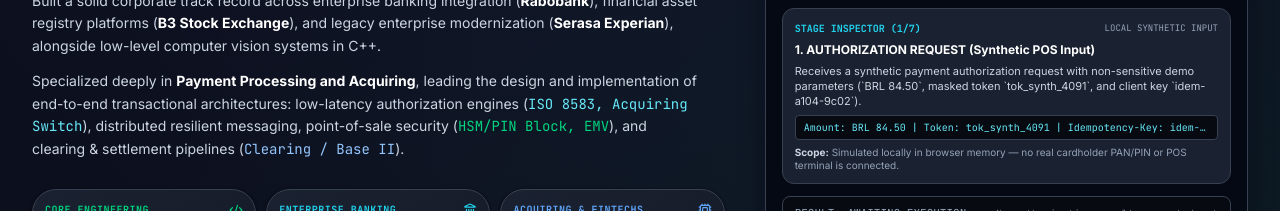
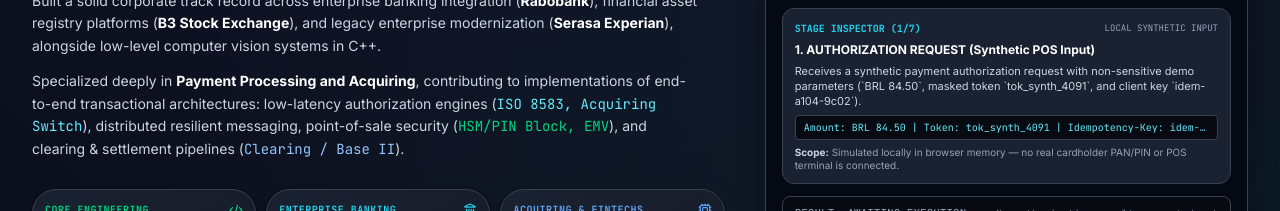
Before and after one commit to franciscoaraujo/myprofile.dev.io, a Next.js app: page / in a window 1280 px wide. Shown: the part 501-712 px from the top of the page. Built offline with nearby package versions, Linux system fonts and the light colour scheme.

Commit message:
refactor(bio): update text to 'participando de implementações de arquiteturas transacionais completas'

```diff
--- a/src/app/page.jsx
+++ b/src/app/page.jsx
@@ -192,11 +192,11 @@
                 <p>
                   {isPt ? (
                     <>
-                      Especializou-se fortemente no ecossistema de <strong className="text-white">Meios de Pagamento e Adquirência</strong>, liderando o desenho e a implementação de arquiteturas transacionais completas: motores de autorização de baixa latência (<span className="font-mono text-cyan-300">ISO 8583, Switch Adquirente</span>), mensageria com resiliência distribuída, segurança de balcão (<span className="font-mono text-[#00D47E]">HSM/PIN Block, EMV</span>) e pipelines de compensação e liquidação (<span className="font-mono text-blue-300">Clearing / Base II</span>).
+                      Especializou-se fortemente no ecossistema de <strong className="text-white">Meios de Pagamento e Adquirência</strong>, participando de implementações de arquiteturas transacionais completas: motores de autorização de baixa latência (<span className="font-mono text-cyan-300">ISO 8583, Switch Adquirente</span>), mensageria com resiliência distribuída, segurança de balcão (<span className="font-mono text-[#00D47E]">HSM/PIN Block, EMV</span>) e pipelines de compensação e liquidação (<span className="font-mono text-blue-300">Clearing / Base II</span>).
                     </>
                   ) : (
                     <>
-                      Specialized deeply in <strong className="text-white">Payment Processing and Acquiring</strong>, leading the design and implementation of end-to-end transactional architectures: low-latency authorization engines (<span className="font-mono text-cyan-300">ISO 8583, Acquiring Switch</span>), distributed resilient messaging, point-of-sale security (<span className="font-mono text-[#00D47E]">HSM/PIN Block, EMV</span>), and clearing & settlement pipelines (<span className="font-mono text-blue-300">Clearing / Base II</span>).
+                      Specialized deeply in <strong className="text-white">Payment Processing and Acquiring</strong>, contributing to implementations of end-to-end transactional architectures: low-latency authorization engines (<span className="font-mono text-cyan-300">ISO 8583, Acquiring Switch</span>), distributed resilient messaging, point-of-sale security (<span className="font-mono text-[#00D47E]">HSM/PIN Block, EMV</span>), and clearing & settlement pipelines (<span className="font-mono text-blue-300">Clearing / Base II</span>).
                     </>
                   )}
                 </p>
--- a/src/data/portfolio-data.js
+++ b/src/data/portfolio-data.js
@@ -638,12 +638,12 @@
   paragraphsPt: [
     'Engenheiro de Software com 13 anos de trajetória em backend de alta performance e sistemas distribuídos críticos, combinando profundo domínio em Java e C++.',
     'Construiu sólida bagagem corporativa atuando em integração bancária corporativa (Rabobank), plataformas de registro financeiro (B3) e modernização de grandes serviços corporativos (Serasa Experian), além de projetos de visão computacional em C++.',
-    'Especializou-se fortemente no ecossistema de Meios de Pagamento e Adquirência, liderando o desenho e a implementação de arquiteturas transacionais completas: motores de autorização de baixa latência (ISO 8583, Switch Adquirente), mensageria com resiliência distribuída, segurança de balcão (HSM/PIN Block, EMV) e pipelines de compensação e liquidação (Clearing / Base II).'
+    'Especializou-se fortemente no ecossistema de Meios de Pagamento e Adquirência, participando de implementações de arquiteturas transacionais completas: motores de autorização de baixa latência (ISO 8583, Switch Adquirente), mensageria com resiliência distribuída, segurança de balcão (HSM/PIN Block, EMV) e pipelines de compensação e liquidação (Clearing / Base II).'
   ],
   paragraphsEn: [
     'Software Engineer with 13 years of trajectory in high-performance backend and mission-critical distributed systems, combining deep mastery in Java and C++.',
     'Built a solid corporate track record across enterprise banking integration (Rabobank), financial asset registry platforms (B3 Stock Exchange), and legacy enterprise modernization (Serasa Experian), alongside low-level computer vision systems in C++.',
-    'Specialized deeply in Payment Processing and Acquiring ecosystems, leading the design and implementation of end-to-end transactional architectures: low-latency authorization engines (ISO 8583, Acquiring Switch), distributed resilient messaging, point-of-sale security (HSM/PIN Block, EMV), and clearing & settlement pipelines (Clearing / Base II).'
+    'Specialized deeply in Payment Processing and Acquiring ecosystems, contributing to implementations of end-to-end transactional architectures: low-latency authorization engines (ISO 8583, Acquiring Switch), distributed resilient messaging, point-of-sale security (HSM/PIN Block, EMV), and clearing & settlement pipelines (Clearing / Base II).'
   ]
 };
 
```
